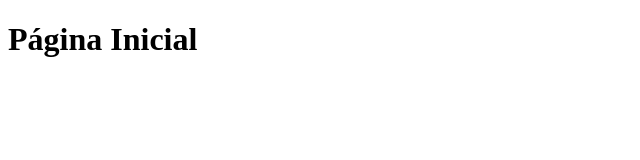
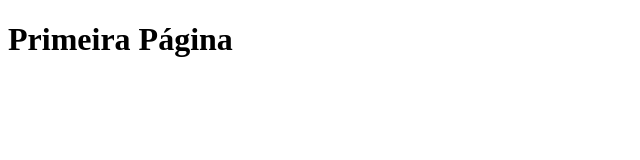
Before and after one commit to alevinicius/repositorio1, a plain HTML site: page index.html in a window 1280 px wide. Shown: the whole page, without its empty margins (0-640 px from the left). Drawn offline with Linux system fonts and the light colour scheme.

Commit message:
Mudança no H1

```diff
--- a/index.html
+++ b/index.html
@@ -6,6 +6,6 @@
     <title>Document</title>
 </head>
 <body>
-  <h1>Página Inicial</h1>
+  <h1>Primeira Página</h1>
 </body>
 </html>
```
